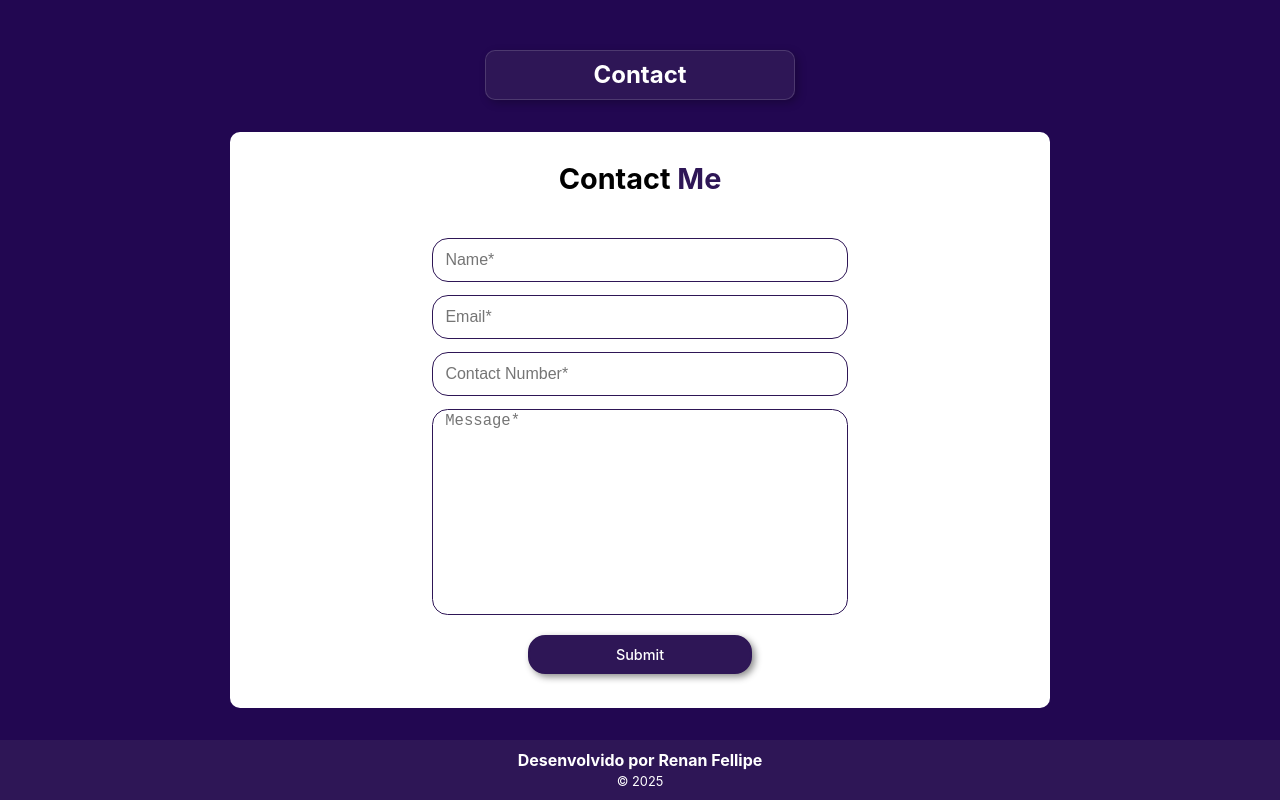
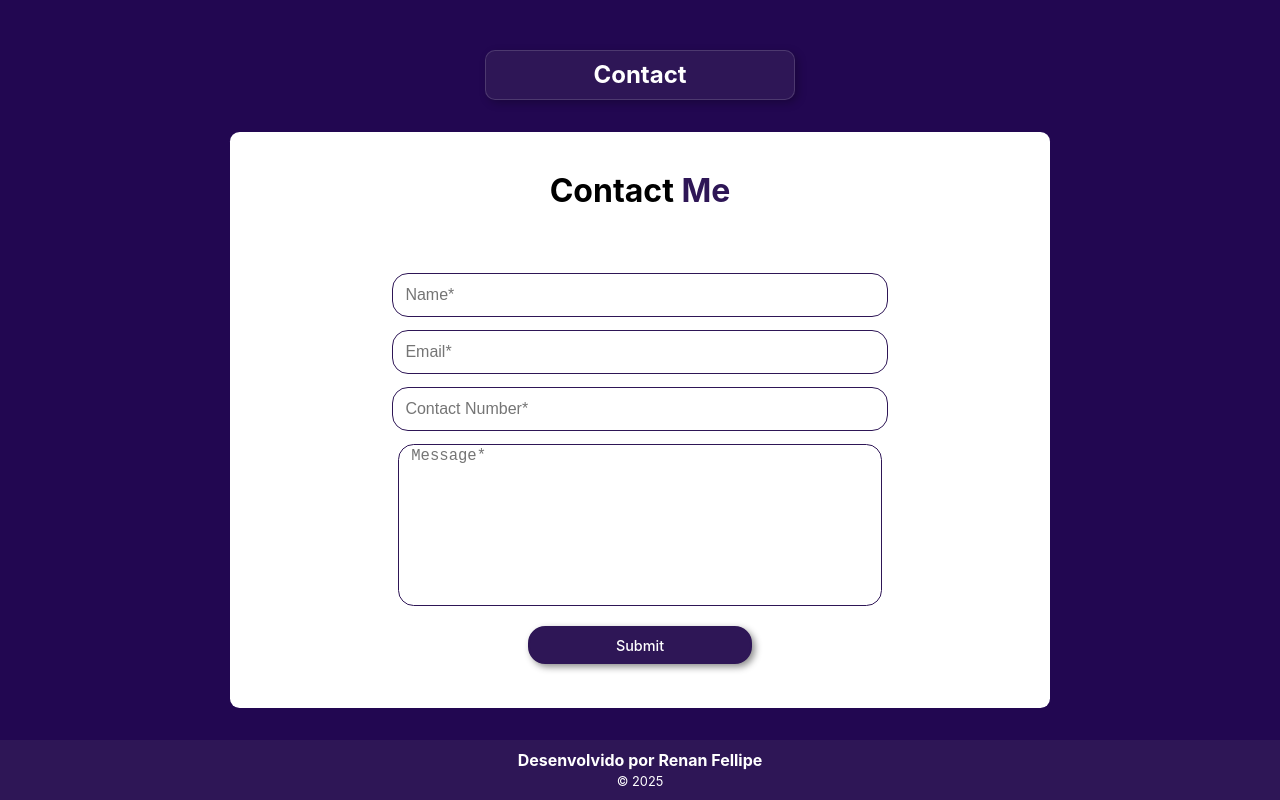
Before and after one commit to Xounder/portfolio, a React (Vite) app: page /scroll in a window 1280 px wide. Shown: the part 2451-3251 px from the top of the page. Built offline with nearby package versions, Linux system fonts and the light colour scheme.

Commit message:
added medias + modifies to contact-form component

```diff
--- a/src/components/ContactForm/ContactForm.css
+++ b/src/components/ContactForm/ContactForm.css
@@ -4,8 +4,9 @@
     justify-content: space-around;
     align-items: center;
     background-color: white;
-    border-radius: 10px;
+    border-radius: 0.6em;
     margin: auto;
+    height: 72vh;
 }
 
 .contact-form h2 {
@@ -47,40 +48,24 @@
 }
 
 .contact-form form input, textarea {
-    width: 270px;
-    height: 40px;
+    width: 16.8em;
+    height: 2.5em;
 }
 
 .contact-form form textarea {
-    height: 100px;
+    height: 6.25em;
     margin-bottom: 0.5em;
 }
 
-
-@media screen and (min-width: 600px) {
-    .contact-form {
-        width: 80%;
-        height: 72vh;
-    }
-
-    .contact-form h2 {
-        font-size: 1.8em;
-    }
-
-    .contact-form form input, textarea {
-        width: 400px;
-    }
-
-    .contact-form form textarea {
-        height: 200px;
-    }
+.contact-form form button {
+    padding: 0.6em 6em;
+    font-size: 0.9em;
 }
 
-@media screen and (max-width: 400px) {
+@media screen and (max-width: 600px) {
     .contact-form {
-        min-width: 360px;
-        max-width: 360px;
-        min-height: 75vh;
+        min-width: 22.5em;
+        max-width: 22.5em;
         max-height: 75vh;
     }
 
@@ -88,3 +73,65 @@
         font-size: 2em;
     }
 }
+
+@media screen and (min-width: 600px) {
+    .contact-form {
+        width: 80%;
+    }
+
+    .contact-form h2 {
+        font-size: 2em;
+    }
+
+    .contact-form form input, textarea {
+        width: 24em;
+    }
+
+    .contact-form form textarea {
+        height: 10em;
+    }
+}
+
+@media screen and (max-width: 800px) and (orientation: landscape) {
+    .contact-form h2 {
+        font-size: 1.5em;
+    }
+
+    .contact-form form input, textarea {
+        height: 2em;
+    }
+
+    .contact-form form textarea {
+        height: 2em;
+    }
+}
+
+
+@media screen and (min-width: 1024px) {
+    .contact-form form input, textarea {
+        width: 30em;
+    }
+
+    .contact-form form textarea {
+        height: 10em;
+    }
+}
+
+@media screen and (min-width: 1440px) {
+    .contact-form {
+        width: 60%;
+    }
+
+    .contact-form form input, textarea {
+        height: 3em;
+    }
+
+    .contact-form form textarea {
+        height: 12em;
+    }
+
+    .contact-form form button {
+        padding: 0.7em 7em;
+        font-size: 1.1em;
+    }
+}
--- a/src/components/ContactForm/ContactForm.tsx
+++ b/src/components/ContactForm/ContactForm.tsx
@@ -11,7 +11,7 @@ export const ContactForm = () => {
                 <input type="email" id="email" name="email" placeholder='Email*' required />
                 <input type="tel" id="phone" name="phone" placeholder='Contact Number*' title='Preencha este campo com: (99) 99999-9999 ou (99) 9999-9999' pattern="\(\d{2}\) \d{4,5}-\d{4}" required />
                 <textarea id="message" name="message" placeholder='Message*' required></textarea>
-                <Button text="Submit" size={[0.6, 6]} fontSize={0.9} type="submit"onClick={() => {}}></Button>
+                <Button text="Submit" type="submit"onClick={() => {}}></Button>
             </form>
         </div>
     );
```
